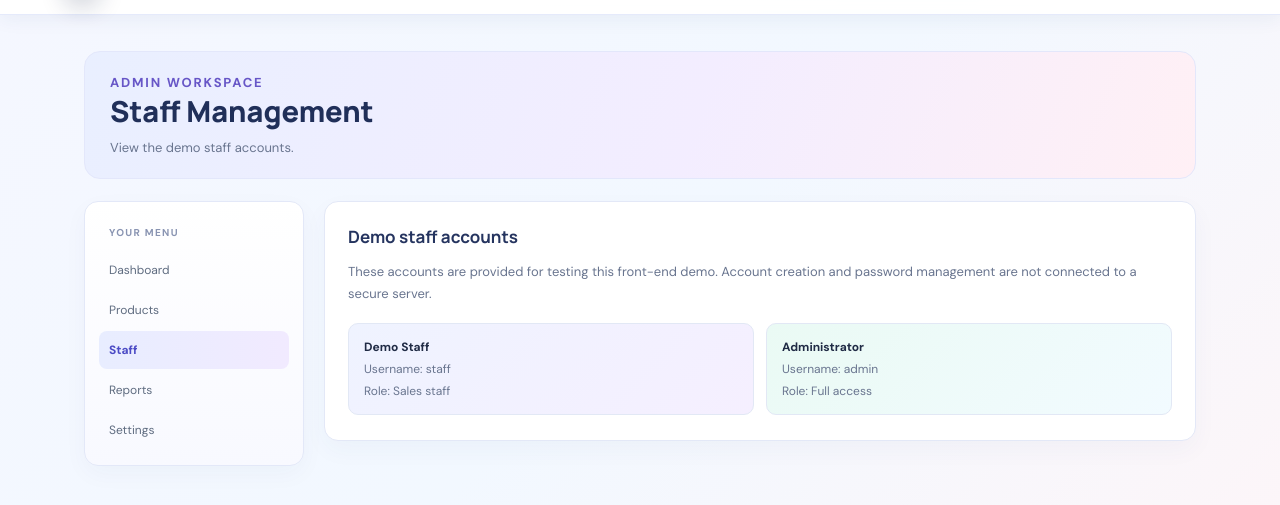
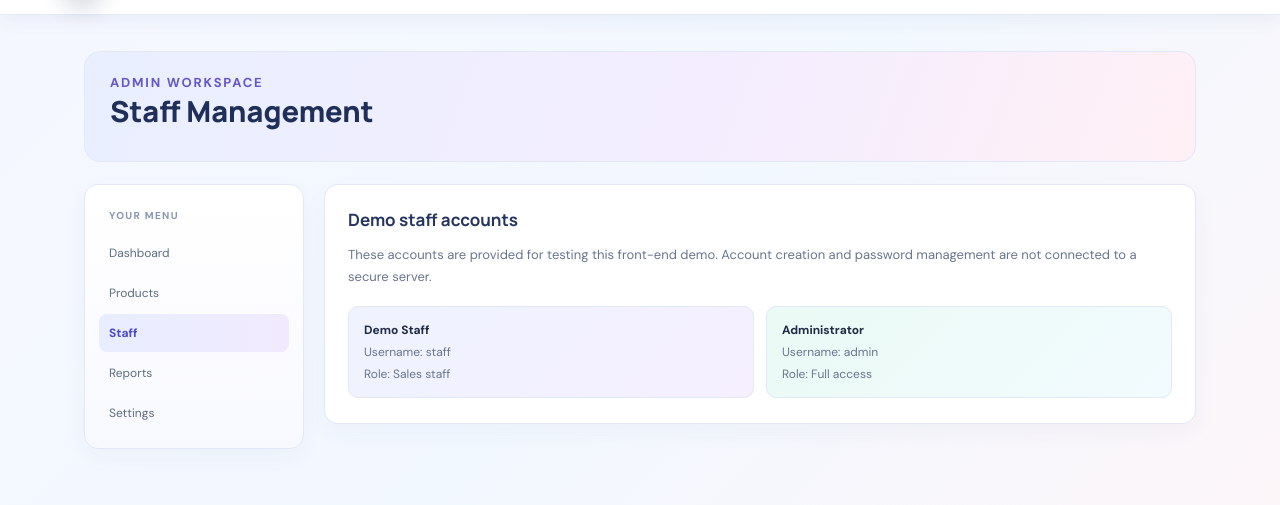
Before and after one commit to grandgee-ux/VEMA-GLASS-SHOP, a plain HTML site: page admin/staff.html in a window 1280 px wide. Shown: the part 57-562 px from the top of the page. Drawn offline with Linux system fonts and the light colour scheme; sample sign-in values are in the browser's storage.

Commit message:
Fix HTML structure in staff management page

```diff
--- a/admin/staff.html
+++ b/admin/staff.html
@@ -4,6 +4,6 @@
 <body class="app-body" data-required-role="admin" data-page="staff">
 <header class="topbar"><a class="brand" href="dashboard.html"><span class="brand-mark small">GM</span><span>GLASS MART</span></a>
 <div class="top-actions"><span class="user-chip">Signed in: <span data-user-name></span></span><button class="btn outline small-btn" data-logout>Log out</button></div></header>
-<main class="page-shell"><div class="page-heading"><div><p class="eyebrow">ADMIN WORKSPACE</p><h1>Staff Management</h1><p>View the demo staff accounts.</p></div></div>
+<main class="page-shell"><div class="page-heading"><div><p class="eyebrow">ADMIN WORKSPACE</p><h1>Staff Management</h1></div></div>
 <div class="workspace"><nav class="sidebar"><div class="nav-label">YOUR MENU</div><a href="dashboard.html" data-nav="dashboard.html">Dashboard</a><a href="products.html" data-nav="products.html">Products</a><a href="staff.html" data-nav="staff.html">Staff</a><a href="reports.html" data-nav="reports.html">Reports</a><a href="settings.html" data-nav="settings.html">Settings</a></nav><section id="appContent"><div class="content-card"><p>Loading workspace…</p></div></section></div></main>
 <script src="../js/auth.js"></script><script src="../js/workspace.js"></script></body></html>
```
